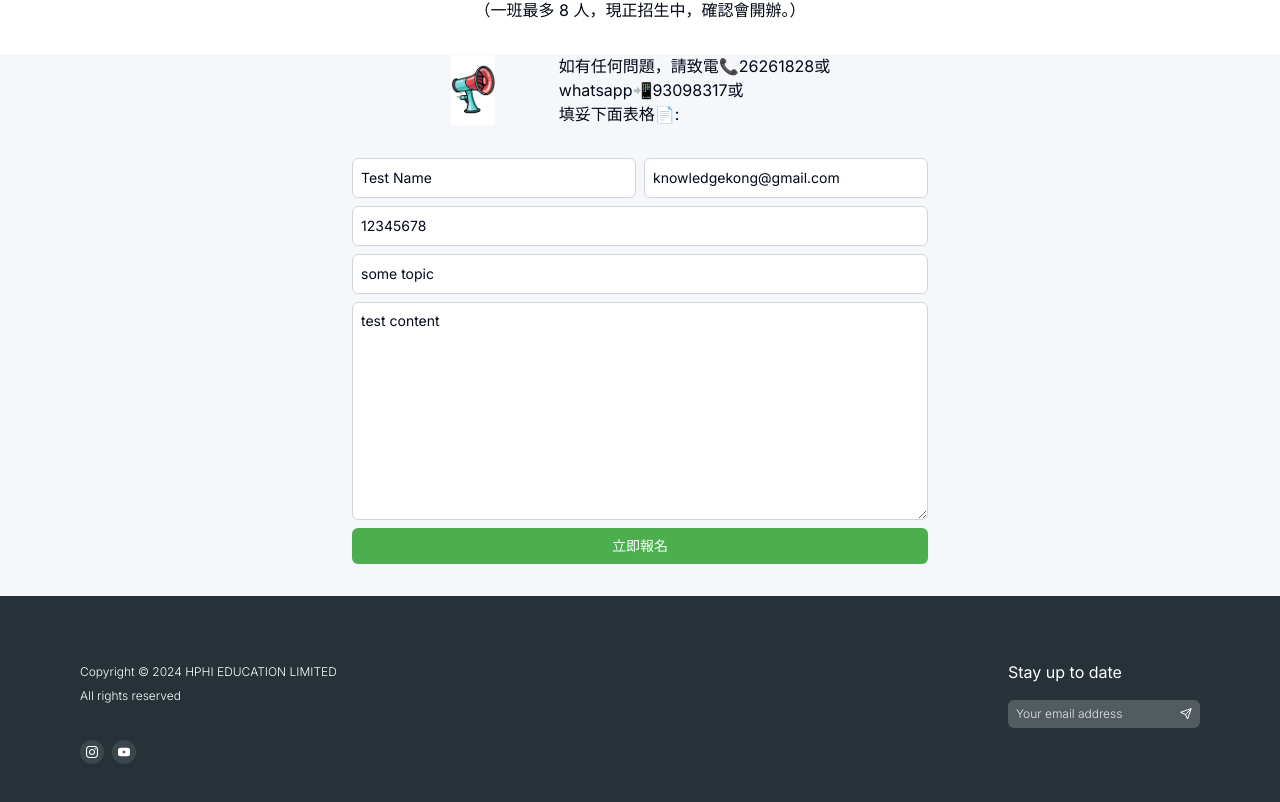
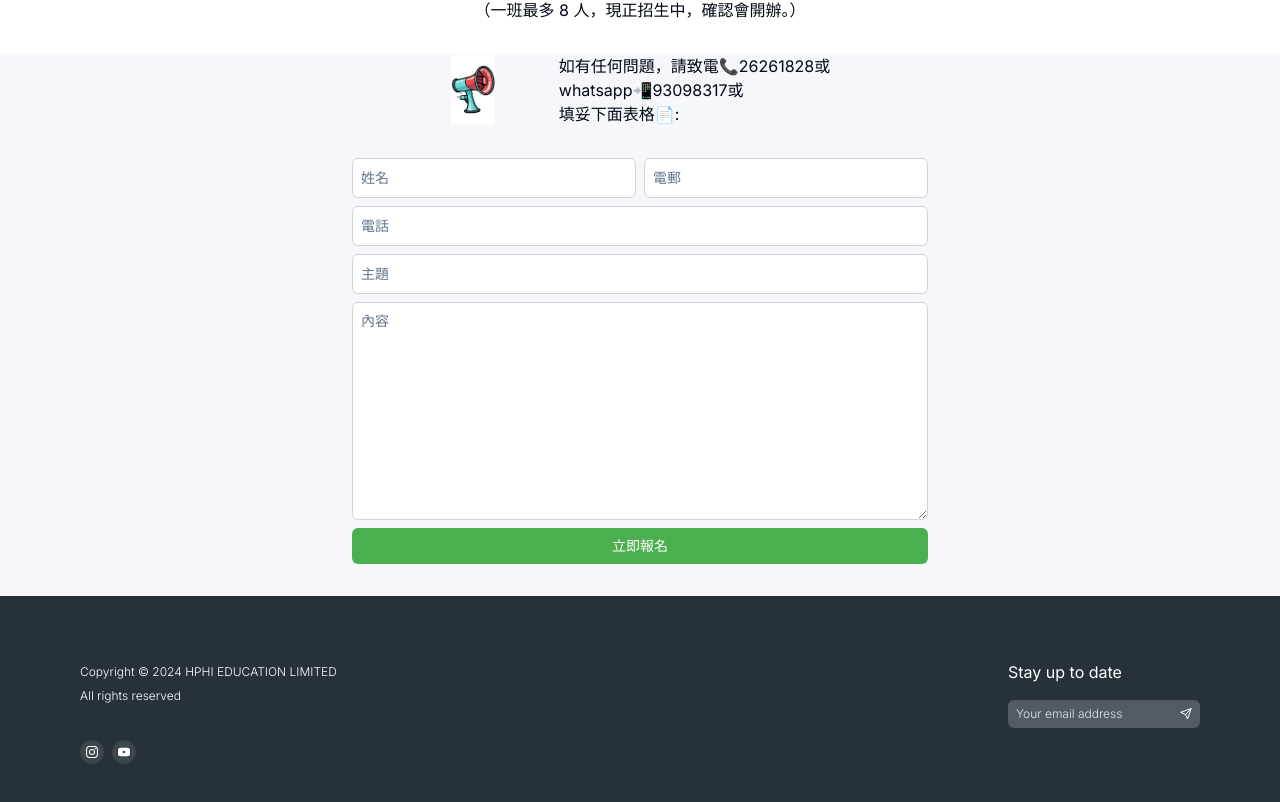
Before and after one commit to AoiYamada/hphi-event-2024-06, a Next.js app: page / in a window 1280 px wide. Shown: the part 3766-4568 px from the top of the page. Built offline with nearby package versions, Linux system fonts and the light colour scheme.

Commit message:
fix: remove test data

```diff
--- a/src/components/ContactForm.tsx
+++ b/src/components/ContactForm.tsx
@@ -57,11 +57,11 @@ const ContactForm = () => {
   const form = useForm<z.infer<typeof formSchema>>({
     resolver: zodResolver(formSchema),
     defaultValues: {
-      name: "Test Name",
-      email: "knowledgekong@gmail.com",
-      phone: "12345678",
-      subject: "some topic",
-      content: "test content",
+      name: "",
+      email: "",
+      phone: "",
+      subject: "",
+      content: "",
     },
   });
 
```
